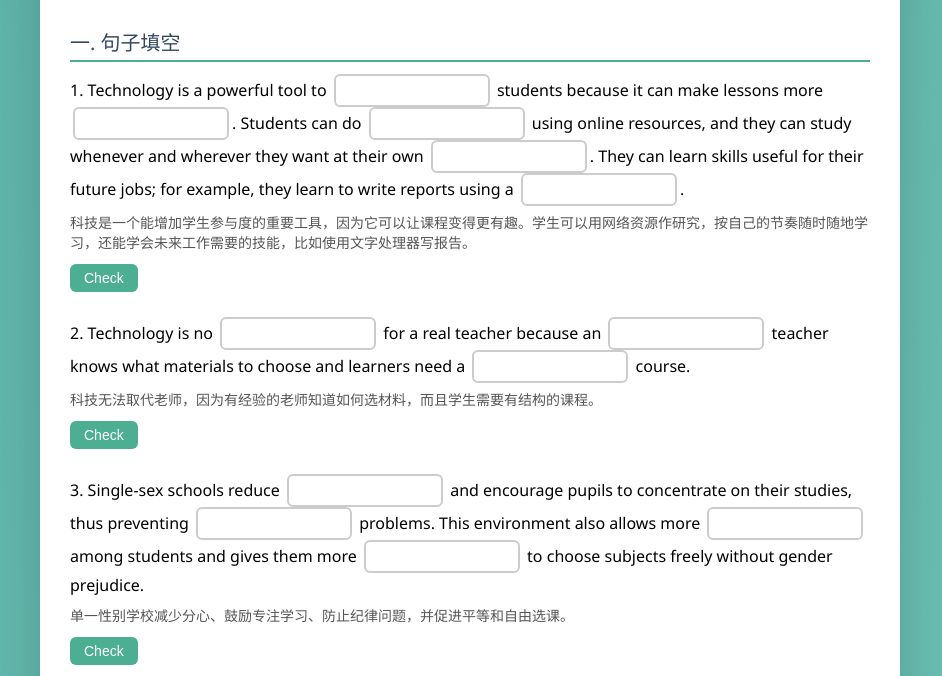
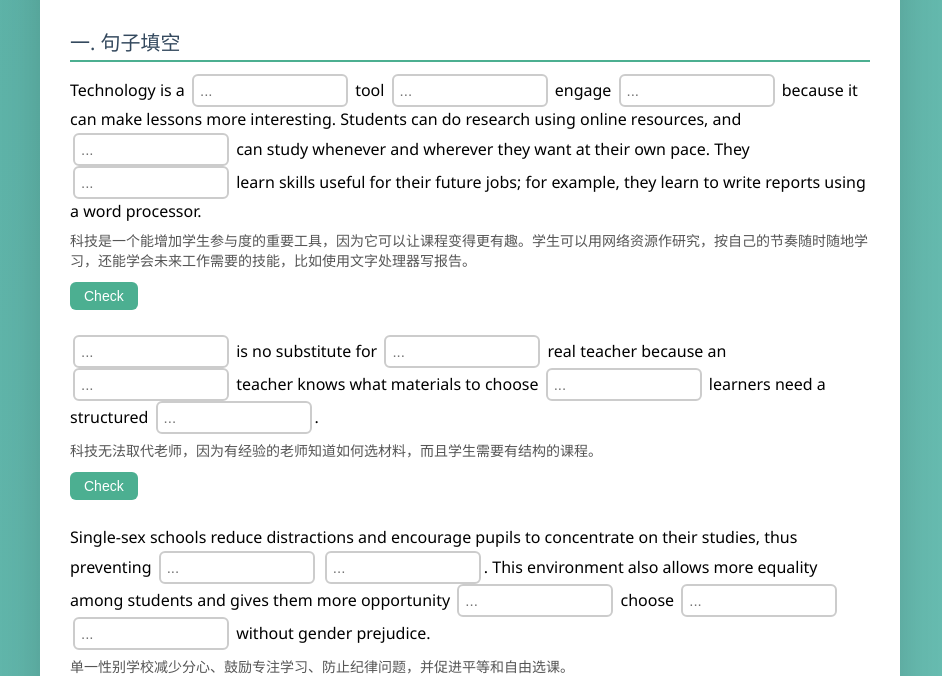
Before and after one commit to UWONAcademy/task2-day2, a plain HTML site: page index.html in a window 1280 px wide. Shown: the part 126-802 px from the top of the page, without its empty margins (170-1112 px from the left). Drawn offline with Linux system fonts and the light colour scheme.

Commit message:
Update index.html

```diff
--- a/index.html
+++ b/index.html
@@ -101,49 +101,13 @@
 
     <div class="section-title">一. 句子填空</div>
 
-    <!-- 句子 1 -->
-    <div class="question">
-      <div class="english">
-        1. Technology is a powerful tool to <input type="text" id="s1_1"> students because it can make lessons more <input type="text" id="s1_2">. Students can do <input type="text" id="s1_3"> using online resources, and they can study whenever and wherever they want at their own <input type="text" id="s1_4">. They can learn skills useful for their future jobs; for example, they learn to write reports using a <input type="text" id="s1_5">.
-      </div>
-      <div class="translation">科技是一个能增加学生参与度的重要工具，因为它可以让课程变得更有趣。学生可以用网络资源作研究，按自己的节奏随时随地学习，还能学会未来工作需要的技能，比如使用文字处理器写报告。</div>
-      <button class="check-btn" onclick="checkSentence('s1', ['engage', 'interesting', 'research', 'pace', 'word processor'])">Check</button>
-      <div class="feedback" id="fb_s1"></div>
-    </div>
-
-    <!-- 句子 2 -->
-    <div class="question">
-      <div class="english">
-        2. Technology is no <input type="text" id="s2_1"> for a real teacher because an <input type="text" id="s2_2"> teacher knows what materials to choose and learners need a <input type="text" id="s2_3"> course.
-      </div>
-      <div class="translation">科技无法取代老师，因为有经验的老师知道如何选材料，而且学生需要有结构的课程。</div>
-      <button class="check-btn" onclick="checkSentence('s2', ['substitute', 'experienced', 'structured'])">Check</button>
-      <div class="feedback" id="fb_s2"></div>
-    </div>
-
-    <!-- 句子 3 -->
-    <div class="question">
-      <div class="english">
-        3. Single-sex schools reduce <input type="text" id="s3_1"> and encourage pupils to concentrate on their studies, thus preventing <input type="text" id="s3_2"> problems. This environment also allows more <input type="text" id="s3_3"> among students and gives them more <input type="text" id="s3_4"> to choose subjects freely without gender prejudice.
-      </div>
-      <div class="translation">单一性别学校减少分心、鼓励专注学习、防止纪律问题，并促进平等和自由选课。</div>
-      <button class="check-btn" onclick="checkSentence('s3', ['distractions', 'discipline', 'equality', 'opportunity'])">Check</button>
-      <div class="feedback" id="fb_s3"></div>
-    </div>
-
-    <!-- 句子 4 -->
-    <div class="question">
-      <div class="english">
-        4. Boys and girls in mixed schools are able to <input type="text" id="s4_1"> from each other and experience different types of <input type="text" id="s4_2"> and talent. They learn to live and work together from an early age and are consequently <input type="text" id="s4_3"> developed in their relations with the opposite sex.
-      </div>
-      <div class="translation">男女混合学校的学生可以彼此学习、体验不同技能与天赋，并在与异性的交往中提升情商。</div>
-      <button class="check-btn" onclick="checkSentence('s4', ['learn', 'skill', 'emotionally'])">Check</button>
-      <div class="feedback" id="fb_s4"></div>
-    </div>
+    <div class="question" id="q1"></div>
+    <div class="question" id="q2"></div>
+    <div class="question" id="q3"></div>
+    <div class="question" id="q4"></div>
 
     <div class="section-title">二. 教育类短语（中译英 + 雅思例句）</div>
 
-    <!-- 短语练习 -->
     <div class="question">
       <div class="english">1. 上大学：</div>
       <input type="text" id="p1">
@@ -237,35 +201,88 @@
       }
     };
 
-    function checkSentence(id, answers) {
-      const feedback = document.getElementById("fb_" + id);
-      const inputs = answers.map((_, i) => document.getElementById(`${id}_${i + 1}`));
-      const values = inputs.map(input => input.value.trim().toLowerCase());
-      const correct = answers.every((ans, i) => values[i] === ans.toLowerCase());
-      feedback.innerHTML = correct
-        ? "<span class='correct'>✔ 正确！</span>"
-        : "<span class='incorrect'>✘ 错误</span> 正确答案：" + answers.join(" / ");
-    }
-
     function checkPhrase(id, answer) {
       const feedback = document.getElementById("fb_" + id);
       const value = document.getElementById(id).value.trim().toLowerCase();
       const correctAnswer = answer.toLowerCase();
       const example = examples[id];
-
-      let html = "";
-      if (value === correctAnswer) {
-        html += `<span class='correct'>✔ 正确！</span>`;
-      } else {
-        html += `<span class='incorrect'>✘ 错误</span> 正确答案：${answer}`;
-      }
-
+      let html = value === correctAnswer
+        ? `<span class='correct'>✔ 正确！</span>`
+        : `<span class='incorrect'>✘ 错误</span> 正确答案：${answer}`;
       if (example) {
         html += `<div class='example'>例句：${example.en}<br>翻译：${example.zh}</div>`;
       }
-
       feedback.innerHTML = html;
     }
+
+    function getRandomIndexes(array, count) {
+      const set = new Set();
+      while (set.size < count) {
+        const i = Math.floor(Math.random() * array.length);
+        if (!array[i].match(/^[.,]$/)) set.add(i);
+      }
+      return Array.from(set);
+    }
+
+    function renderSentence(id, sentence, translation, containerId, blanksCount = 5) {
+      const container = document.getElementById(containerId);
+      const words = sentence.split(" ");
+      const blankIndexes = getRandomIndexes(words, blanksCount);
+      const answers = {};
+      const html = words.map((word, i) => {
+        const clean = word.replace(/[.,]/g, "");
+        const punct = word.endsWith(",") ? "," : word.endsWith(".") ? "." : "";
+        if (blankIndexes.includes(i)) {
+          const inputId = `${id}_${i}`;
+          answers[inputId] = clean.toLowerCase();
+          return `<input type="text" id="${inputId}" placeholder="...">${punct}`;
+        }
+        return word;
+      }).join(" ");
+
+      container.innerHTML = `
+        <div class="english">${html}</div>
+        <div class="translation">${translation}</div>
+        <button class="check-btn" onclick='checkSentence("${id}", ${JSON.stringify(answers)})'>Check</button>
+        <div class="feedback" id="fb_${id}"></div>
+      `;
+    }
+
+    function checkSentence(id, answers) {
+      let allCorrect = true;
+      for (const [inputId, correct] of Object.entries(answers)) {
+        const userInput = document.getElementById(inputId).value.trim().toLowerCase();
+        if (userInput !== correct) allCorrect = false;
+      }
+      const feedback = document.getElementById("fb_" + id);
+      feedback.innerHTML = allCorrect
+        ? "<span class='correct'>✔ 全部正确！</span>"
+        : `<span class='incorrect'>✘ 有错误</span> 正确答案：${Object.values(answers).join(" / ")}`;
+    }
+
+    renderSentence("s1",
+      "Technology is a powerful tool to engage students because it can make lessons more interesting. Students can do research using online resources, and they can study whenever and wherever they want at their own pace. They can learn skills useful for their future jobs; for example, they learn to write reports using a word processor.",
+      "科技是一个能增加学生参与度的重要工具，因为它可以让课程变得更有趣。学生可以用网络资源作研究，按自己的节奏随时随地学习，还能学会未来工作需要的技能，比如使用文字处理器写报告。",
+      "q1"
+    );
+
+    renderSentence("s2",
+      "Technology is no substitute for a real teacher because an experienced teacher knows what materials to choose and learners need a structured course.",
+      "科技无法取代老师，因为有经验的老师知道如何选材料，而且学生需要有结构的课程。",
+      "q2"
+    );
+
+    renderSentence("s3",
+      "Single-sex schools reduce distractions and encourage pupils to concentrate on their studies, thus preventing discipline problems. This environment also allows more equality among students and gives them more opportunity to choose subjects freely without gender prejudice.",
+      "单一性别学校减少分心、鼓励专注学习、防止纪律问题，并促进平等和自由选课。",
+      "q3"
+    );
+
+    renderSentence("s4",
+      "Boys and girls in mixed schools are able to learn from each other and experience different types of skill and talent. They learn to live and work together from an early age and are consequently emotionally developed in their relations with the opposite sex.",
+      "男女混合学校的学生可以彼此学习、体验不同技能与天赋，并在与异性的交往中提升情商。",
+      "q4"
+    );
   </script>
 </body>
 </html>
```
